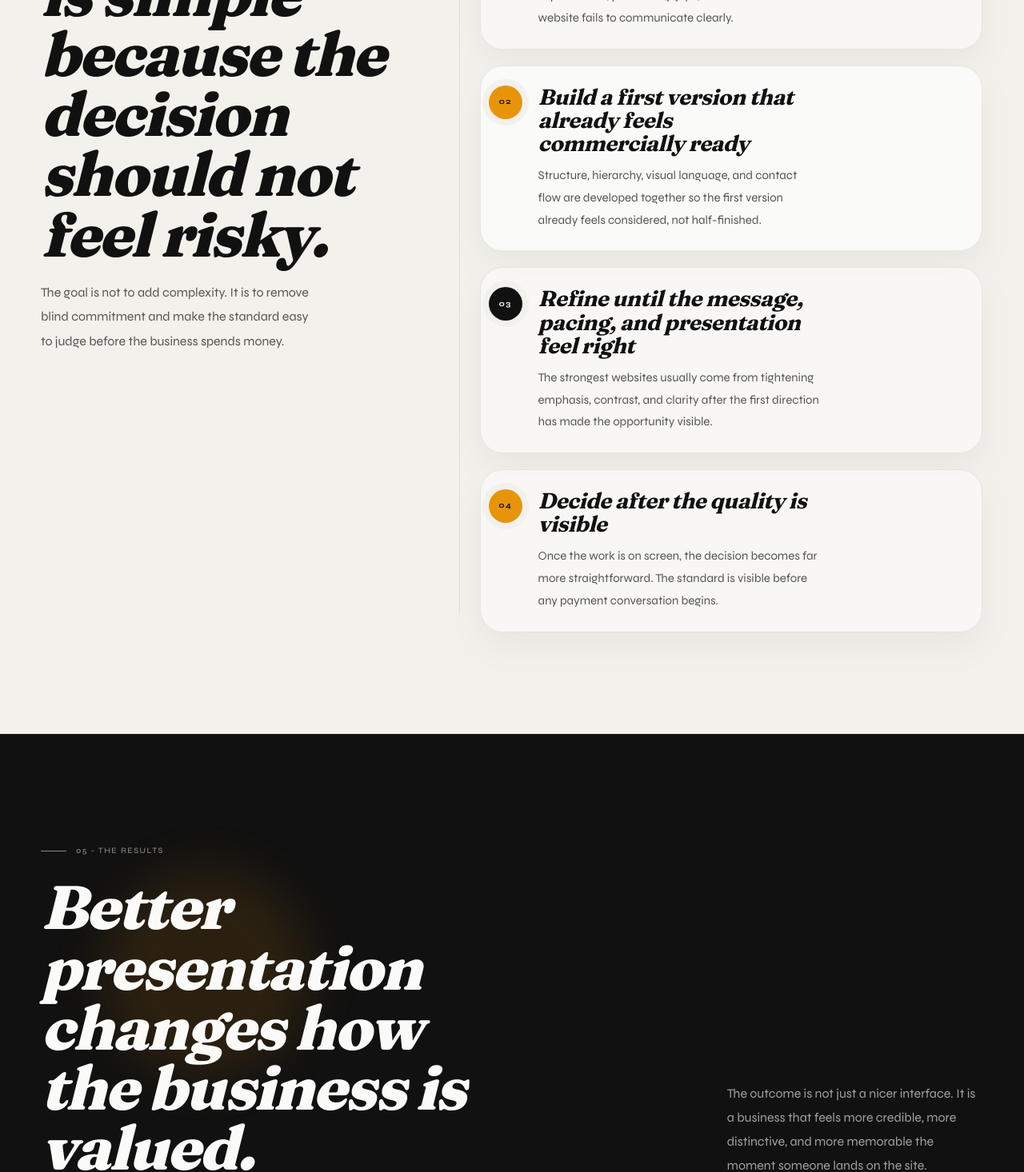
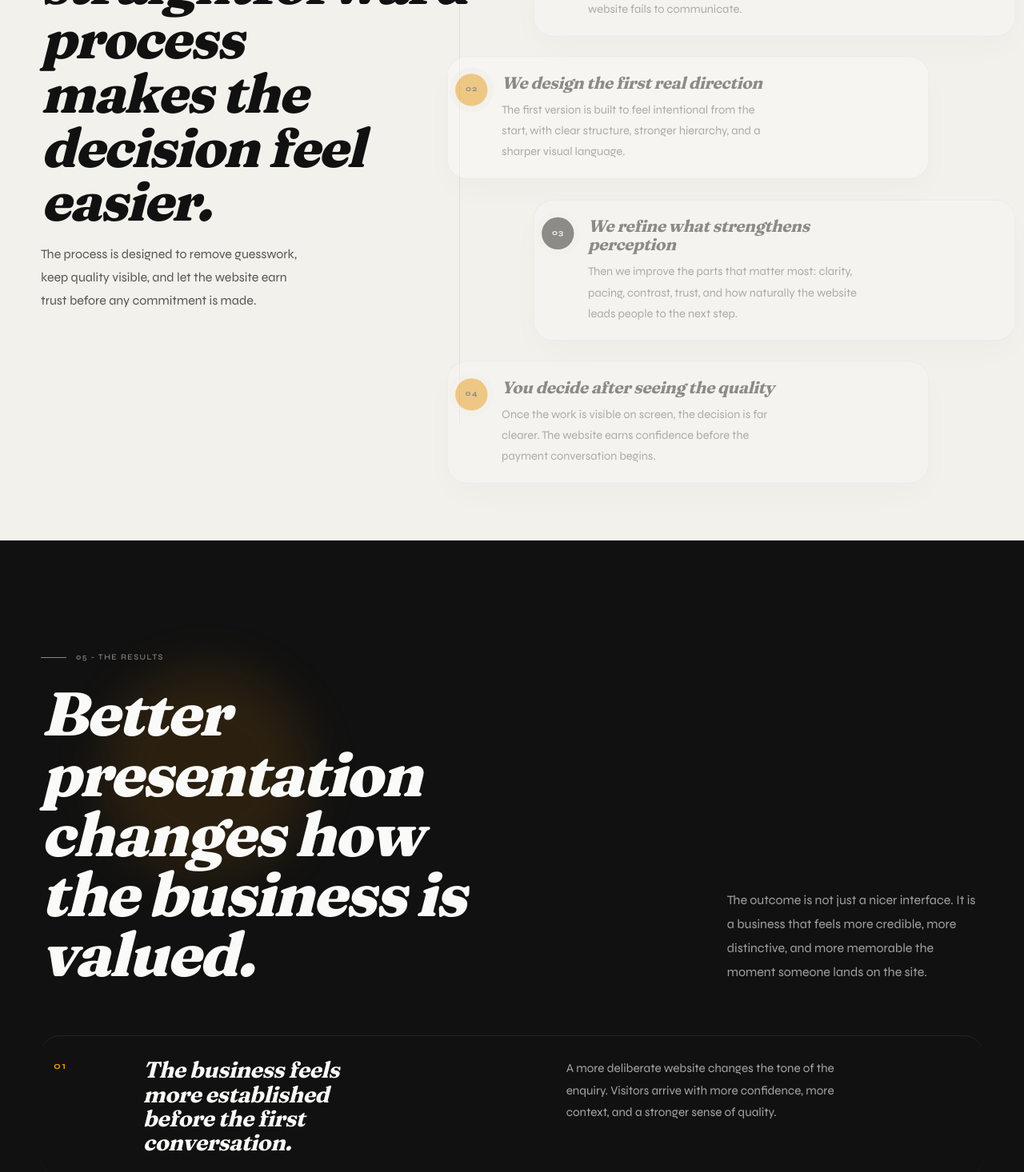
Before and after one commit to codesformatrix/star-agency, a Next.js app: page / in a window 1280 px wide. Shown: the part 4640-6106 px from the top of the page at 80% size. Built offline with nearby package versions, Linux system fonts and the light colour scheme; no server answers.

Commit message:
Refine process and proof interactions

```diff
--- a/components/sections/Process.jsx
+++ b/components/sections/Process.jsx
@@ -10,36 +10,38 @@ gsap.registerPlugin(ScrollTrigger)
 const STEPS = [
   {
     num: '01',
-    title: 'Understand the business before designing the screen',
+    title: 'We study the business first',
     body:
-      'The first step is strategy: category references, buyer expectations, positioning gaps, and what the current website fails to communicate clearly.',
+      'Before any styling decisions happen, we look at your category, audience, positioning, and what the current website fails to communicate.',
   },
   {
     num: '02',
-    title: 'Build a first version that already feels commercially ready',
+    title: 'We design the first real direction',
     body:
-      'Structure, hierarchy, visual language, and contact flow are developed together so the first version already feels considered, not half-finished.',
+      'The first version is built to feel intentional from the start, with clear structure, stronger hierarchy, and a sharper visual language.',
   },
   {
     num: '03',
-    title: 'Refine until the message, pacing, and presentation feel right',
+    title: 'We refine what strengthens perception',
     body:
-      'The strongest websites usually come from tightening emphasis, contrast, and clarity after the first direction has made the opportunity visible.',
+      'Then we improve the parts that matter most: clarity, pacing, contrast, trust, and how naturally the website leads people to the next step.',
   },
   {
     num: '04',
-    title: 'Decide after the quality is visible',
+    title: 'You decide after seeing the quality',
     body:
-      'Once the work is on screen, the decision becomes far more straightforward. The standard is visible before any payment conversation begins.',
+      'Once the work is visible on screen, the decision is far clearer. The website earns confidence before the payment conversation begins.',
   },
 ]
 
 export default function Process() {
   const sectionRef = useReveal()
   const lineRef = useRef(null)
+  const cardsRef = useRef([])
 
   useEffect(() => {
-    if (!lineRef.current) return
+    const cards = cardsRef.current.filter(Boolean)
+    if (!lineRef.current || !cards.length) return
 
     const ctx = gsap.context(() => {
       gsap.fromTo(
@@ -47,16 +49,50 @@ export default function Process() {
         { scaleY: 0, transformOrigin: 'top center' },
         {
           scaleY: 1,
-          ease: 'power2.out',
-          duration: 1.4,
+          ease: 'none',
           scrollTrigger: {
             trigger: lineRef.current,
-            start: 'top 75%',
-            end: 'bottom center',
-            scrub: 0.9,
+            start: 'top 78%',
+            end: 'bottom 40%',
+            scrub: 1,
           },
         }
       )
+
+      cards.forEach((card, index) => {
+        gsap.fromTo(
+          card,
+          {
+            x: index % 2 === 0 ? 54 : -54,
+            y: 60,
+            opacity: 0.45,
+            scale: 0.96,
+          },
+          {
+            x: 0,
+            y: 0,
+            opacity: 1,
+            scale: 1,
+            ease: 'none',
+            scrollTrigger: {
+              trigger: card,
+              start: 'top 88%',
+              end: 'top 42%',
+              scrub: 1,
+            },
+          }
+        )
+
+        ScrollTrigger.create({
+          trigger: card,
+          start: 'top 54%',
+          end: 'bottom 52%',
+          onEnter: () => card.classList.add('process-card--active'),
+          onEnterBack: () => card.classList.add('process-card--active'),
+          onLeave: () => card.classList.remove('process-card--active'),
+          onLeaveBack: () => card.classList.remove('process-card--active'),
+        })
+      })
     }, sectionRef)
 
     return () => ctx.revert()
@@ -89,36 +125,36 @@ export default function Process() {
             position: 'sticky',
             top: 96,
             alignSelf: 'start',
-            maxWidth: 480,
+            maxWidth: 460,
           }}
         >
           <p className="section-tag">04 - How it works</p>
           <h2
             style={{
               fontFamily: 'var(--font-display)',
-              fontSize: 'clamp(2.8rem,6vw,5.6rem)',
+              fontSize: 'clamp(2.5rem,5.3vw,4.8rem)',
               fontWeight: 800,
               fontStyle: 'italic',
-              lineHeight: 0.98,
+              lineHeight: 1,
               letterSpacing: '-0.03em',
               color: '#111111',
-              maxWidth: '10ch',
-              marginBottom: 20,
+              maxWidth: '10.5ch',
+              marginBottom: 18,
             }}
           >
-            The process is simple because the decision should not feel risky.
+            A straightforward process makes the decision feel easier.
           </h2>
           <p
             style={{
               fontFamily: 'var(--font-ui)',
-              fontSize: 'clamp(1rem,1.2vw,1.08rem)',
-              lineHeight: 1.9,
+              fontSize: 'clamp(1rem,1.02vw,1.0625rem)',
+              lineHeight: 1.8,
               color: '#555553',
-              maxWidth: '36ch',
+              maxWidth: '35ch',
             }}
           >
-            The goal is not to add complexity. It is to remove blind commitment and make the
-            standard easy to judge before the business spends money.
+            The process is designed to remove guesswork, keep quality visible, and let the website
+            earn trust before any commitment is made.
           </p>
         </div>
 
@@ -127,16 +163,16 @@ export default function Process() {
           style={{
             position: 'relative',
             display: 'grid',
-            gap: 20,
+            gap: 18,
             paddingLeft: 'clamp(1.25rem,3vw,2.25rem)',
           }}
         >
           <div
             style={{
               position: 'absolute',
-              top: 22,
+              top: 18,
               left: 10,
-              bottom: 22,
+              bottom: 18,
               width: 1,
               background: 'rgba(17,17,17,0.08)',
             }}
@@ -156,19 +192,24 @@ export default function Process() {
           {STEPS.map((step, index) => (
             <article
               key={step.num}
+              ref={(element) => {
+                cardsRef.current[index] = element
+              }}
+              className="process-card"
               data-stagger-child
-              data-cursor="open"
               style={{
                 position: 'relative',
                 display: 'grid',
                 gridTemplateColumns: 'auto 1fr',
-                gap: 20,
+                gap: 18,
                 alignItems: 'start',
-                padding: '1.5rem 1.5rem 1.5rem 0.6rem',
-                borderRadius: 28,
+                padding: '1.35rem 1.35rem 1.35rem 0.65rem',
+                borderRadius: 26,
                 background: index === 1 ? '#FAFAF8' : 'rgba(250,250,248,0.72)',
                 border: '1px solid rgba(17,17,17,0.08)',
                 boxShadow: '0 18px 48px rgba(17,17,17,0.05)',
+                transition:
+                  'transform 320ms cubic-bezier(0.16, 1, 0.3, 1), box-shadow 320ms cubic-bezier(0.16, 1, 0.3, 1), border-color 320ms cubic-bezier(0.16, 1, 0.3, 1)',
               }}
             >
               <div
@@ -195,14 +236,14 @@ export default function Process() {
                 <h3
                   style={{
                     fontFamily: 'var(--font-display)',
-                    fontSize: 'clamp(1.5rem,2.15vw,2.15rem)',
+                    fontSize: 'clamp(1.35rem,1.7vw,1.7rem)',
                     fontWeight: 700,
                     fontStyle: 'italic',
-                    lineHeight: 1.06,
+                    lineHeight: 1.1,
                     letterSpacing: '-0.02em',
                     color: '#111111',
-                    marginBottom: 12,
-                    maxWidth: '18ch',
+                    marginBottom: 10,
+                    maxWidth: '24ch',
                   }}
                 >
                   {step.title}
@@ -210,8 +251,8 @@ export default function Process() {
                 <p
                   style={{
                     fontFamily: 'var(--font-ui)',
-                    fontSize: 15,
-                    lineHeight: 1.85,
+                    fontSize: 'clamp(0.95rem,0.98vw,1rem)',
+                    lineHeight: 1.78,
                     color: '#555553',
                     maxWidth: '40ch',
                   }}
@@ -225,6 +266,12 @@ export default function Process() {
       </div>
 
       <style>{`
+        .process-card.process-card--active {
+          transform: translateY(-8px) scale(1.01) !important;
+          border-color: rgba(232,148,10,0.24) !important;
+          box-shadow: 0 26px 62px rgba(17,17,17,0.08) !important;
+        }
+
         @media (max-width: 960px) {
           #section-process .container {
             grid-template-columns: 1fr !important;
--- a/components/sections/Results.jsx
+++ b/components/sections/Results.jsx
@@ -9,18 +9,24 @@ const RESULTS = [
     label: 'The business feels more established before the first conversation.',
     body:
       'A more deliberate website changes the tone of the enquiry. Visitors arrive with more confidence, more context, and a stronger sense of quality.',
+    accent: '#E8940A',
+    surface: 'rgba(232,148,10,0.14)',
   },
   {
     stat: '02',
     label: 'Premium positioning becomes easier to support.',
     body:
       'When the presentation finally matches the standard of the work, the brand no longer looks like it should compete on price alone.',
+    accent: '#FAFAF8',
+    surface: 'rgba(250,250,248,0.12)',
   },
   {
     stat: '03',
     label: 'Outreach starts relying on proof instead of persuasion.',
     body:
       'A stronger website does part of the selling by itself. Instead of explaining taste and capability in messages, the business can point prospects to proof.',
+    accent: '#F2B24A',
+    surface: 'rgba(242,178,74,0.16)',
   },
 ]
 
@@ -116,36 +122,44 @@ export default function Results() {
             <article
               key={item.stat}
               data-stagger-child
+              className="results-point"
               style={{
+                '--results-accent': item.accent,
+                '--results-surface': item.surface,
                 display: 'grid',
                 gridTemplateColumns: 'minmax(86px, 0.16fr) minmax(0, 0.92fr) minmax(0, 0.92fr)',
                 gap: 24,
                 alignItems: 'start',
-                padding: '1.7rem 0',
+                padding: '1.7rem 1rem',
                 borderTop: index === 0 ? '1px solid rgba(255,255,255,0.08)' : 'none',
                 borderBottom: '1px solid rgba(255,255,255,0.08)',
+                borderRadius: 24,
+                transition:
+                  'background-color 280ms cubic-bezier(0.16, 1, 0.3, 1), transform 280ms cubic-bezier(0.16, 1, 0.3, 1), border-color 280ms cubic-bezier(0.16, 1, 0.3, 1)',
               }}
             >
               <span
+                className="results-point__stat"
                 style={{
                   fontFamily: 'var(--font-ui)',
                   fontSize: 12,
                   fontWeight: 700,
                   letterSpacing: '0.14em',
                   textTransform: 'uppercase',
-                  color: '#E8940A',
+                  color: item.accent,
                 }}
               >
                 {item.stat}
               </span>
 
               <h3
+                className="results-point__label"
                 style={{
                   fontFamily: 'var(--font-display)',
-                  fontSize: 'clamp(1.75rem,2.8vw,3rem)',
+                  fontSize: 'clamp(1.6rem,2.2vw,2.35rem)',
                   fontWeight: 700,
                   fontStyle: 'italic',
-                  lineHeight: 1.06,
+                  lineHeight: 1.08,
                   letterSpacing: '-0.02em',
                   color: '#FAFAF8',
                   maxWidth: '16ch',
@@ -155,10 +169,11 @@ export default function Results() {
               </h3>
 
               <p
+                className="results-point__body"
                 style={{
                   fontFamily: 'var(--font-ui)',
-                  fontSize: 15,
-                  lineHeight: 1.85,
+                  fontSize: 'clamp(0.95rem,0.98vw,1rem)',
+                  lineHeight: 1.8,
                   color: 'rgba(250,250,248,0.64)',
                   maxWidth: '40ch',
                 }}
@@ -193,13 +208,33 @@ export default function Results() {
           >
             Built to strengthen trust before the first call
           </span>
-          <Link href="/work" className="btn btn-outline" data-cursor="view" style={{ color: '#FAFAF8', borderColor: 'rgba(255,255,255,0.18)' }}>
+          <Link
+            href="/work"
+            className="btn btn-outline"
+            data-cursor="view"
+            style={{ color: '#FAFAF8', borderColor: 'rgba(255,255,255,0.18)' }}
+          >
             See the portfolio
           </Link>
         </div>
       </div>
 
       <style>{`
+        .results-point:hover {
+          background: var(--results-surface);
+          transform: translateY(-6px);
+          border-color: rgba(255,255,255,0.14) !important;
+        }
+
+        .results-point:hover .results-point__label,
+        .results-point:hover .results-point__stat {
+          color: var(--results-accent) !important;
+        }
+
+        .results-point:hover .results-point__body {
+          color: rgba(250,250,248,0.84) !important;
+        }
+
         @media (max-width: 980px) {
           #section-results [data-reveal] {
             grid-template-columns: 1fr !important;
```
Also changed, not shown: app/globals.css (+27 -0 lines), components/sections/SocialProof.jsx (+88 -37 lines).
